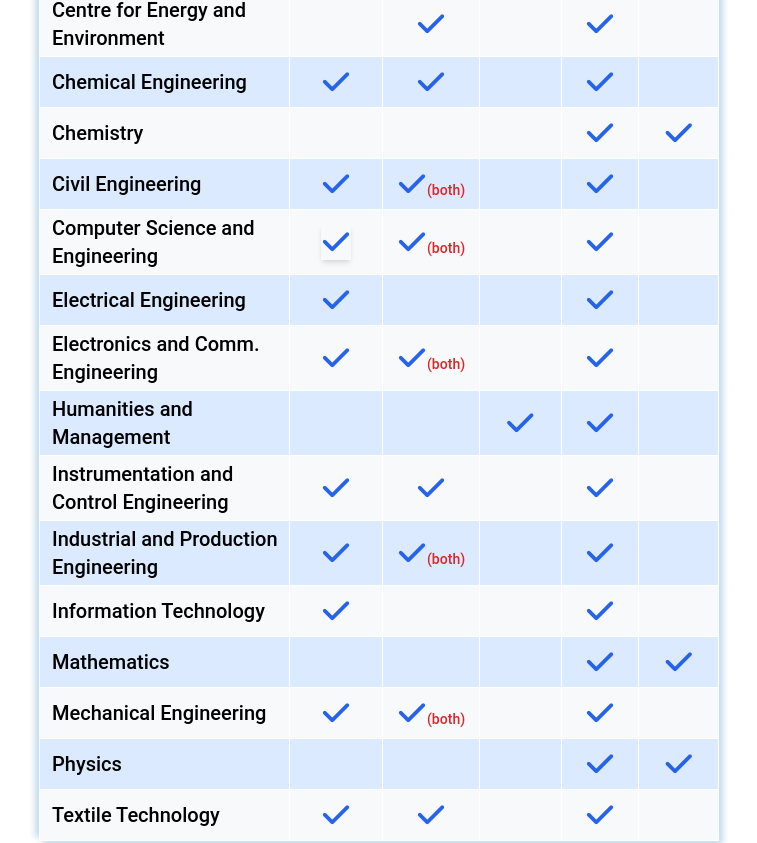
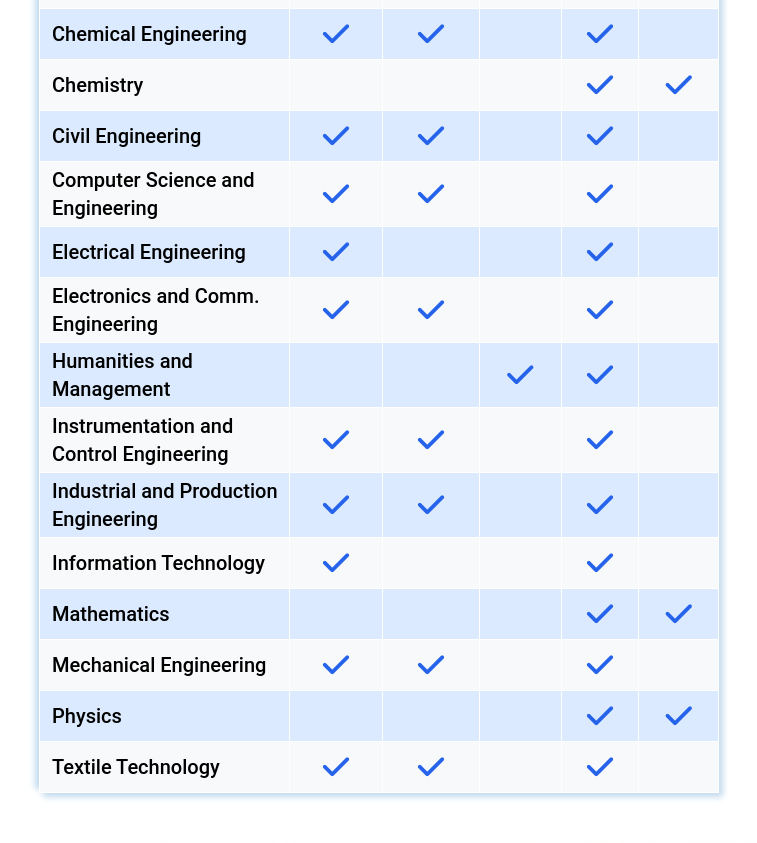
Before and after one commit to MouryaVishal/Courses-offered, a website built with Vite: page index.html in a window 1280 px wide. Shown: the part 452-1295 px from the top of the page, without its empty margins (261-1018 px from the left). Built offline with nearby package versions, Linux system fonts and the light colour scheme.

Commit message:
some changes

```diff
--- a/app.css
+++ b/app.css
@@ -9,7 +9,7 @@ th,td{
     height: 50px;
 }
 tr:hover{
-    background-color: rgb(236, 191, 226);
+    background-color: #ade8f4;
     color: rgb(57, 69, 236);
     transform: scale(2px);
     border: none;
--- a/index.html
+++ b/index.html
@@ -1242,12 +1242,12 @@ padding-left: 0;
         <h1 class=" text-4xl text-center tracking-wide font-semibold font-serif mt-5"> Details of Academic Departments
         </h1>
     </div>
-    <div class=" mt-8 mb-[2px] ml-[300px] mr-[300px] font-serif text-red-500 font-bold">
+    <!-- <div class=" mt-8 mb-[2px] ml-[300px] mr-[300px] font-serif text-red-500 font-bold">
        <div class=" flex flex-row-reverse">
         Both: Self-Sponsored and CCMT
        </div>
-    </div>
-    <div class=" mt-5 mb-11 ml-[300px] mr-[300px] shdw">
+    </div> -->
+    <div class=" mt-7 mb-11 ml-[300px] mr-[300px] shdw">
         <table class="text-xl border-separate [border-spacing:0.1rem]" style="width: 100%;">
             <tr class=" bg-blue-400 hover:bg-blue-400  hover:text-black">
                 <th class="text-left w-[400px] shadow-lg  p-1 pl-3  ">
@@ -1376,7 +1376,7 @@ padding-left: 0;
                     <i class="fa-solid fa-check text-3xl text-blue-600 "></i>
                 </td>
                 <td>
-                    <i class="fa-solid fa-check text-3xl text-blue-600 "></i><span class="text-sm font-medium text-red-600">(both)</span>
+                    <i class="fa-solid fa-check text-3xl text-blue-600 "></i>
                 </td>
                 <td>
 
@@ -1393,10 +1393,10 @@ padding-left: 0;
                     Computer Science and Engineering
                 </td>
                 <td>
-                    <i class="fa-solid fa-check text-3xl text-blue-600 shadow-md "></i>
-                </td>
-                <td>
-                    <i class="fa-solid fa-check text-3xl text-blue-600 "></i><span class="text-sm font-medium text-red-600">(both)</span>
+                    <i class="fa-solid fa-check text-3xl text-blue-600 "></i>
+                </td>
+                <td>
+                    <i class="fa-solid fa-check text-3xl text-blue-600 "></i>
                 </td>
                 <td>
 
@@ -1436,7 +1436,7 @@ padding-left: 0;
                     <i class="fa-solid fa-check text-3xl text-blue-600 "></i>
                 </td>
                 <td>
-                    <i class="fa-solid fa-check text-3xl text-blue-600 "></i><span class="text-sm font-medium text-red-600">(both)</span>
+                    <i class="fa-solid fa-check text-3xl text-blue-600 "></i>
                 </td>
                 <td>
 
@@ -1496,7 +1496,7 @@ padding-left: 0;
                     <i class="fa-solid fa-check text-3xl text-blue-600 "></i>
                 </td>
                 <td>
-                    <i class="fa-solid fa-check text-3xl text-blue-600 "></i><span class="text-sm font-medium text-red-600">(both)</span>
+                    <i class="fa-solid fa-check text-3xl text-blue-600 "></i>
                 </td>
                 <td>
 
@@ -1556,7 +1556,7 @@ padding-left: 0;
                     <i class="fa-solid fa-check text-3xl text-blue-600 "></i>
                 </td>
                 <td>
-                    <i class="fa-solid fa-check text-3xl text-blue-600 "></i><span class="text-sm font-medium text-red-600">(both)</span>
+                    <i class="fa-solid fa-check text-3xl text-blue-600 "></i>
                 </td>
                 <td>
 
```
